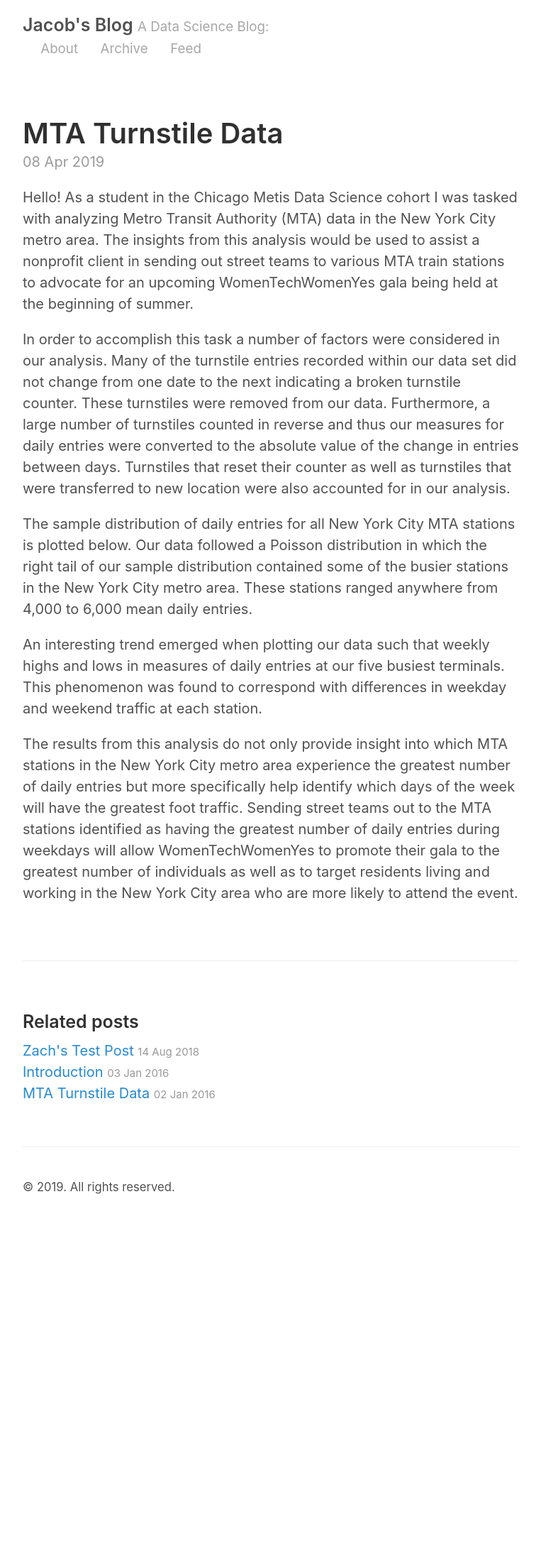
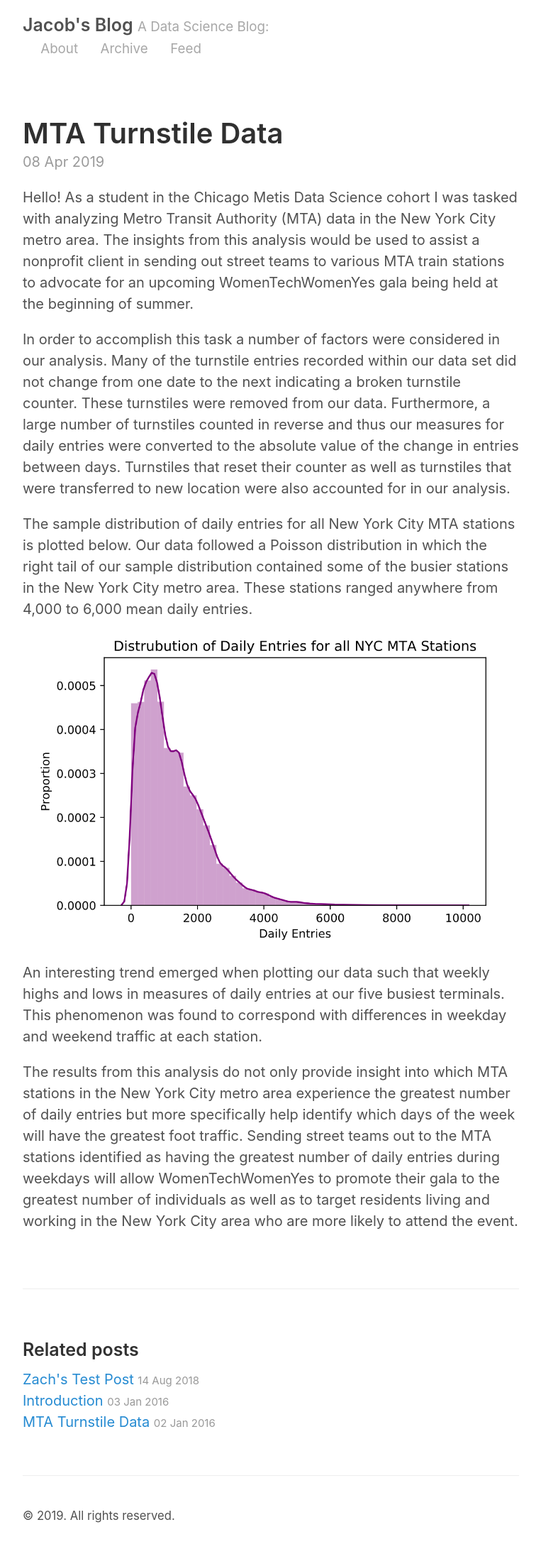
Before and after one commit to Gopher2016/Gopher2016.github.io, a Jekyll site: the page built from _posts/2019-04-08-example-content.md, in a window 1280 px wide. Shown: the whole page at 71% size, without its empty margins (258-1021 px from the left). Built offline with Jekyll 4.4.1, drawn with Linux system fonts in a browser that asks for light colours; before the commit the page ends 1726 px from its top, so only the background shows below that.

Commit message:
My second blog commit

```diff
--- a/_posts/2019-04-08-example-content.md
+++ b/_posts/2019-04-08-example-content.md
@@ -9,6 +9,8 @@ In order to accomplish this task a number of factors were considered in our anal
 
 The sample distribution of daily entries for all New York City MTA stations is plotted below. Our data followed a Poisson distribution in which the right tail of our sample distribution contained some of the busier stations in the New York City metro area. These stations ranged anywhere from 4,000 to 6,000 mean daily entries.
 
+![Distribution](https://github.com/Gopher2016/Gopher2016.github.io/blob/master/images/Distribution_Daily_Entries_MTA_Stations.png?raw=true)
+
 An interesting trend emerged when plotting our data such that weekly highs and lows in measures of daily entries at our five busiest terminals. This phenomenon was found to correspond with differences in weekday and weekend traffic at each station.
 
 The results from this analysis do not only provide insight into which MTA stations in the New York City metro area experience the greatest number of daily entries but more specifically help identify which days of the week will have the greatest foot traffic. Sending street teams out to the MTA stations identified as having the greatest number of daily entries during weekdays will allow WomenTechWomenYes to promote their gala to the greatest number of individuals as well as to target residents living and working in the New York City area who are more likely to attend the event.
```
